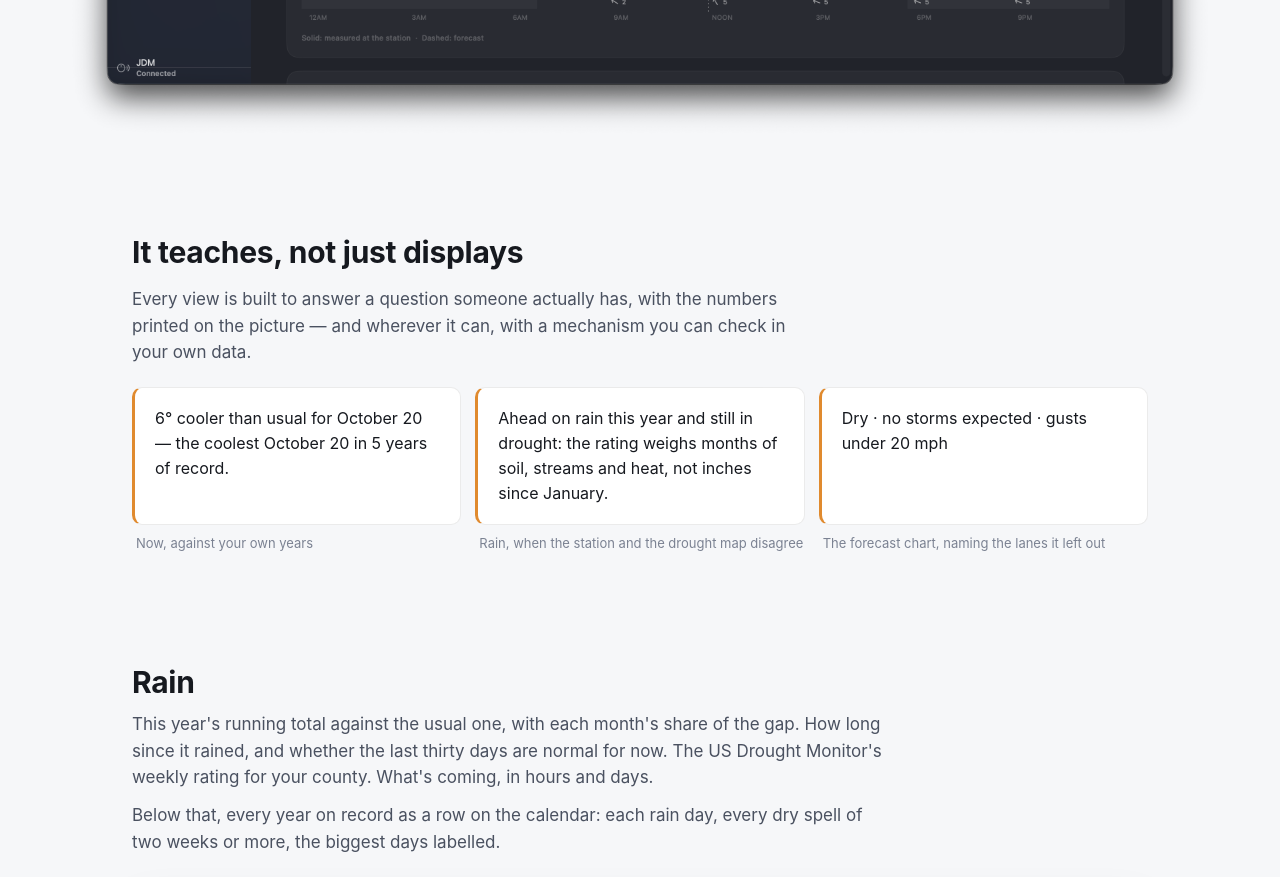
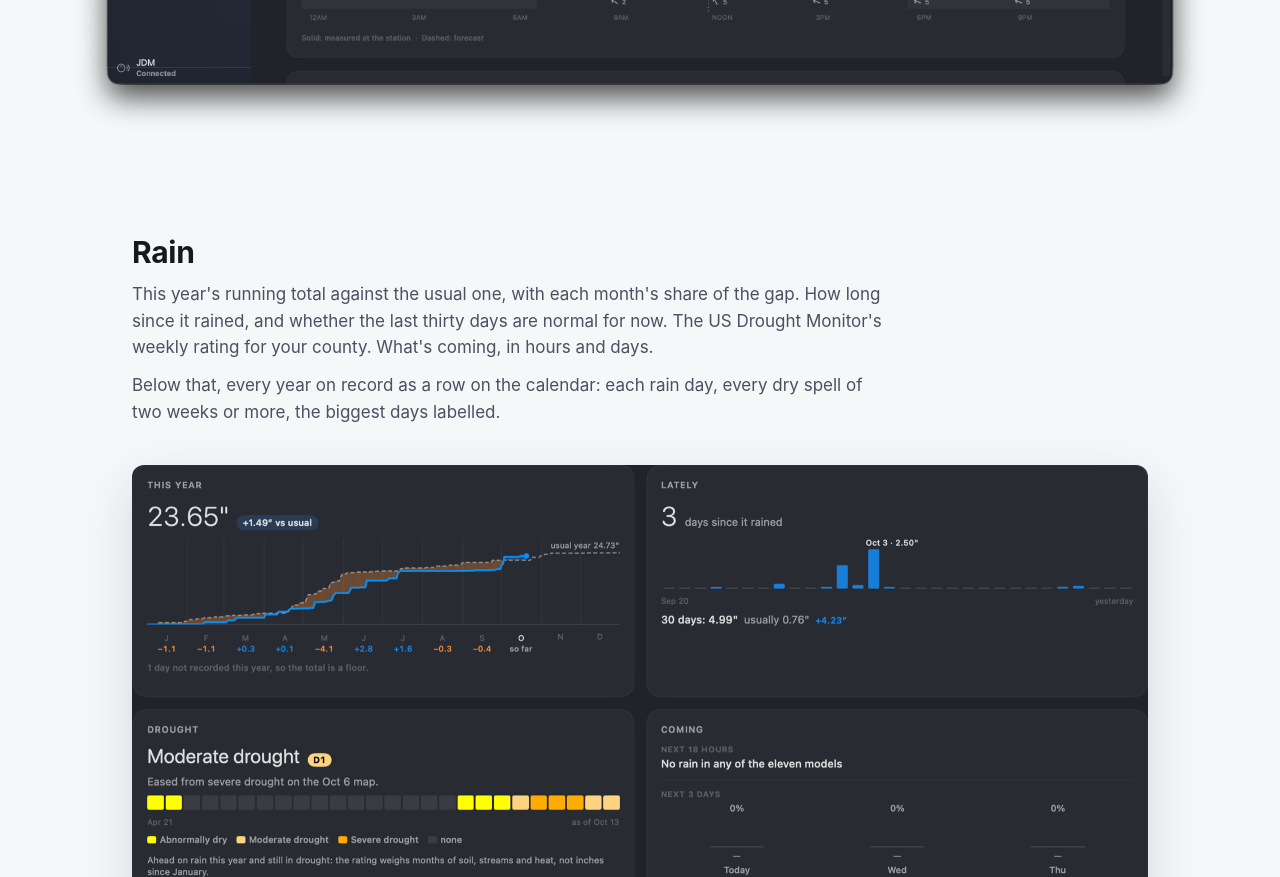
Before and after one commit to jdmorlan/weather-vane, a plain HTML site: page docs/index.html in a window 1280 px wide. Shown: the part 1100-1977 px from the top of the page. Drawn offline with Linux system fonts and the light colour scheme.

Commit message:
Take the 'It teaches' quotes off the product page; the features show it better
Co-Authored-By: Claude Opus 5.5 <noreply@anthropic.com>

```diff
--- a/docs/index.html
+++ b/docs/index.html
@@ -26,22 +26,6 @@
 </header>
 
 <main>
-
-<section class="wrap teach">
-  <h2>It teaches, not just displays</h2>
-  <p class="intro">Every view is built to answer a question someone actually has, with the
-    numbers printed on the picture — and wherever it can, with a mechanism you can check in
-    your own data.</p>
-  <div class="quotes">
-    <figure><blockquote>6° cooler than usual for October 20 — the coolest October 20 in 5 years of record.</blockquote>
-      <figcaption>Now, against your own years</figcaption></figure>
-    <figure><blockquote>Ahead on rain this year and still in drought: the rating weighs months of soil,
-      streams and heat, not inches since January.</blockquote>
-      <figcaption>Rain, when the station and the drought map disagree</figcaption></figure>
-    <figure><blockquote>Dry · no storms expected · gusts under 20 mph</blockquote>
-      <figcaption>The forecast chart, naming the lanes it left out</figcaption></figure>
-  </div>
-</section>
 
 <section class="wrap feature">
   <div class="text">
--- a/docs/site.css
+++ b/docs/site.css
@@ -76,23 +76,6 @@ h3 { font-size: 18px; margin: 0 0 6px; }
 main section.wrap { padding-top: 112px; }
 main section.wrap:first-child { padding-top: 96px; }
 
-.teach .intro { color: var(--ink-2); max-width: 680px; }
-.quotes { display: grid; gap: 14px; margin-top: 22px; }
-@media (min-width: 820px) { .quotes { grid-template-columns: repeat(3, 1fr); } }
-.quotes figure { margin: 0; display: flex; flex-direction: column; gap: 8px; }
-.quotes figcaption { font-size: 13px; color: var(--ink-3); padding-left: 4px; }
-blockquote {
-  flex: 1;
-  margin: 0;
-  padding: 18px 20px;
-  background: var(--card);
-  border: 1px solid var(--rule);
-  border-left: 3px solid var(--warm);
-  border-radius: 10px;
-  font-size: 16px;
-  color: var(--ink);
-}
-
 /* A feature: its words, then its picture at full width. The pictures are
    cropped to the part of the window the words describe. */
 .feature { display: grid; gap: 28px; }
```
